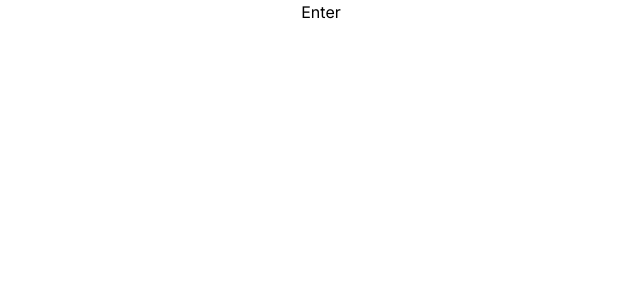
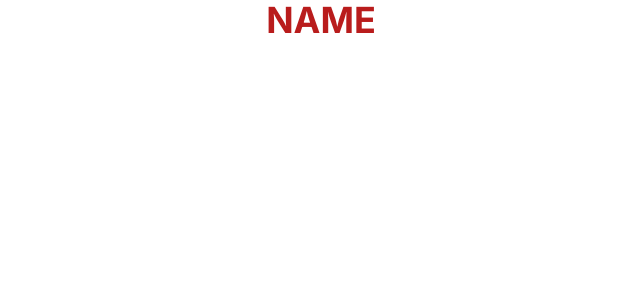
Before and after one commit to sebchi-crtl/seb-portfolio, a Next.js app: page / in a window 1280 px wide. Shown: the top 300 px of the page, without its empty margins (319-959 px from the left). Built offline with nearby package versions, Linux system fonts and the light colour scheme.

Commit message:
added h1

```diff
--- a/components/header/Header.tsx
+++ b/components/header/Header.tsx
@@ -3,7 +3,12 @@
 const Header = () => {
     return (
         <section className="min-h-screen ">
-            Enter
+            <div className="text-red-700">
+                <h1 className="text-4xl font-bold ">
+                    NAME
+                    {/* text-gray-900 dark:text-gray-100 */}
+                </h1>
+            </div>
         </section>
     );
 }
```
